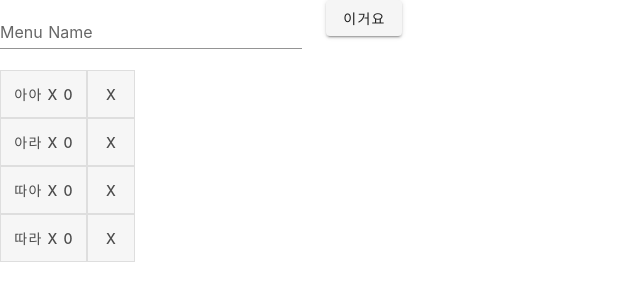
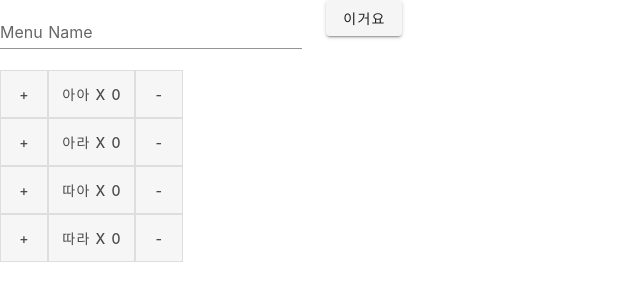
Before and after one commit to afrontend/menu-guide-nuxt, a Nuxt app: page / in a window 1280 px wide. Shown: the top 300 px of the page, without its empty margins (0-640 px from the left). Built offline with nearby package versions, Linux system fonts and the light colour scheme.

Commit message:
Decrement menu item count

```diff
--- a/pages/index.vue
+++ b/pages/index.vue
@@ -12,8 +12,9 @@
     </div>
     <div v-for="(i, index) in menuList" :key="index">
       <v-btn-toggle>
-        <v-btn @click="increment(i.name)">{{ i.name }} x {{ i.count }} </v-btn>
-        <v-btn> X </v-btn>
+        <v-btn @click="increment(i.name)"> + </v-btn>
+        <v-btn>{{ i.name }} x {{ i.count }} </v-btn>
+        <v-btn @click="decrement(i.name)"> - </v-btn>
       </v-btn-toggle>
     </div>
   </div>
@@ -31,6 +32,14 @@ export default {
       this.menuList = this.menuList.map(m => {
         if (m.name === menuName) {
           m.count = m.count + 1
+        }
+        return m
+      })
+    },
+    decrement(menuName) {
+      this.menuList = this.menuList.map(m => {
+        if (m.name === menuName) {
+          m.count = m.count - 1
         }
         return m
       })
```
